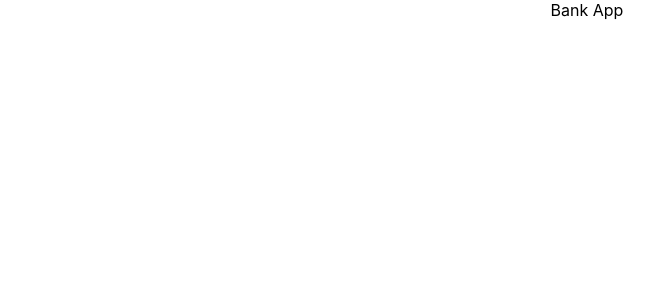
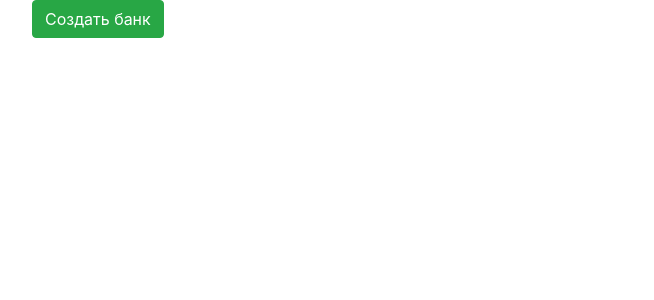
Before and after one commit to AlexBugrimov/bank-app, a React (Create React App) app in the folder front/: page / in a window 1280 px wide. Shown: the top 300 px of the page, without its empty margins (53-707 px from the left). Built offline with nearby package versions, Linux system fonts and the light colour scheme.

Commit message:
[#24] На фронте создан метод по созданию банка

```diff
--- a/front/package.json
+++ b/front/package.json
@@ -2,11 +2,14 @@
   "name": "front",
   "version": "0.1.0",
   "private": true,
+  "proxy": "http://localhost:8889",
   "dependencies": {
     "@testing-library/jest-dom": "^4.2.4",
     "@testing-library/react": "^9.3.2",
     "@testing-library/user-event": "^7.1.2",
+    "bootstrap": "^4.4.1",
     "react": "^16.12.0",
+    "react-bootstrap": "^1.0.0-beta.16",
     "react-dom": "^16.12.0",
     "react-scripts": "3.3.1"
   },
--- a/front/public/index.html
+++ b/front/public/index.html
@@ -5,6 +5,12 @@
     <meta name="viewport" content="width=device-width, initial-scale=1" />
     <meta name="theme-color" content="#000000" />
     <meta name="description" content="Web site created using create-react-app" />
+    <link
+            rel="stylesheet"
+            href="https://maxcdn.bootstrapcdn.com/bootstrap/4.3.1/css/bootstrap.min.css"
+            integrity="sha384-ggOyR0iXCbMQv3Xipma34MD+dH/1fQ784/j6cY/iJTQUOhcWr7x9JvoRxT2MZw1T"
+            crossorigin="anonymous"
+    />
     <title>Bank App</title>
   </head>
   <body>
--- a/front/src/App.css
+++ /dev/null
@@ -1,38 +0,0 @@
-.App {
-  text-align: center;
-}
-
-.App-logo {
-  height: 40vmin;
-  pointer-events: none;
-}
-
-@media (prefers-reduced-motion: no-preference) {
-  .App-logo {
-    animation: App-logo-spin infinite 20s linear;
-  }
-}
-
-.App-header {
-  background-color: #282c34;
-  min-height: 100vh;
-  display: flex;
-  flex-direction: column;
-  align-items: center;
-  justify-content: center;
-  font-size: calc(10px + 2vmin);
-  color: white;
-}
-
-.App-link {
-  color: #61dafb;
-}
-
-@keyframes App-logo-spin {
-  from {
-    transform: rotate(0deg);
-  }
-  to {
-    transform: rotate(360deg);
-  }
-}
--- a/front/src/App.js
+++ /dev/null
@@ -1,12 +0,0 @@
-import React from 'react';
-import './App.css';
-
-function App() {
-  return (
-    <div className="App">
-      Bank App
-    </div>
-  );
-}
-
-export default App;
--- /dev/null
+++ b/front/src/api/apiFetch.js
@@ -0,0 +1,14 @@
+
+export default async function createBank() {
+    try {
+        const response = await fetch('/api/v1/banks', {
+            method: 'POST',
+            headers: {
+                'Content-Type': 'application/json'
+            }
+        });
+        return await response.json();
+    } catch (error) {
+        console.error('Ошибка:', error);
+    }
+}
--- /dev/null
+++ b/front/src/components/App.js
@@ -0,0 +1,32 @@
+import React, {PureComponent} from 'react';
+import {Container} from "react-bootstrap";
+import createBank from "../api/apiFetch";
+import Button from "react-bootstrap/Button";
+import 'bootstrap/dist/css/bootstrap.min.css';
+
+class App extends PureComponent {
+
+    constructor(props) {
+        super(props);
+        this.state = {
+            bank: {}
+        }
+    }
+
+   render() {
+        const { bank : { bankId } } = this.state;
+       return <div className="App">
+           <Container>
+               <Button
+                   variant='success'
+                    onClick={() => createBank().then( bank => this.setState({ bank }))}
+               >Создать банк</Button>
+               {bankId}
+           </Container>
+       </div>
+   }
+
+
+}
+
+export default App;
--- a/front/src/index.css
+++ /dev/null
@@ -1,13 +0,0 @@
-body {
-  margin: 0;
-  font-family: -apple-system, BlinkMacSystemFont, 'Segoe UI', 'Roboto', 'Oxygen',
-    'Ubuntu', 'Cantarell', 'Fira Sans', 'Droid Sans', 'Helvetica Neue',
-    sans-serif;
-  -webkit-font-smoothing: antialiased;
-  -moz-osx-font-smoothing: grayscale;
-}
-
-code {
-  font-family: source-code-pro, Menlo, Monaco, Consolas, 'Courier New',
-    monospace;
-}
```
Also changed, not shown: front/src/index.js (+7 -5 lines), front/src/components/banks/index.js (added), 2 other files (tests, documents, lock files or other folders).
